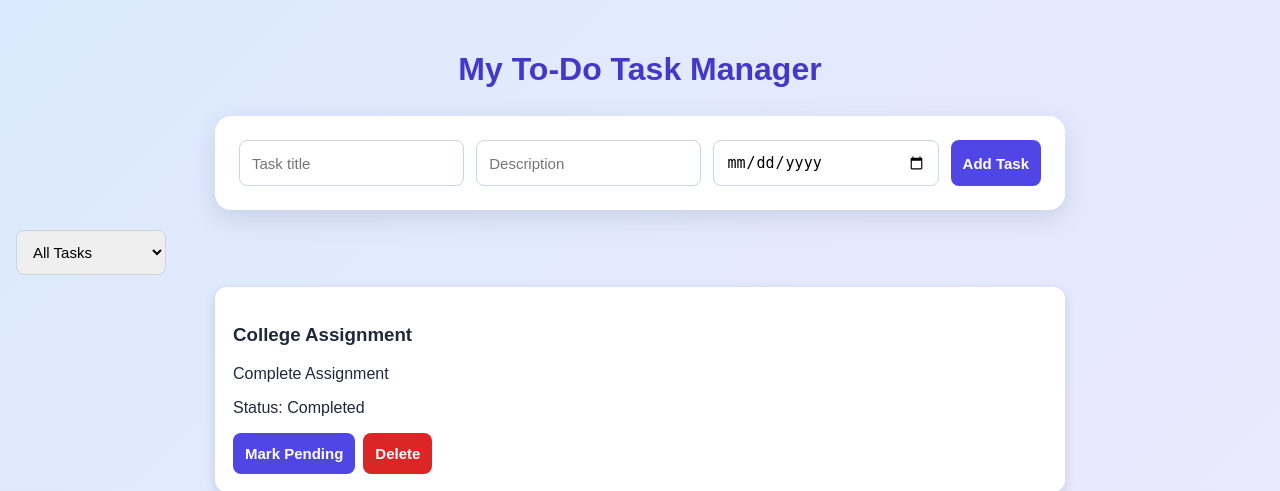
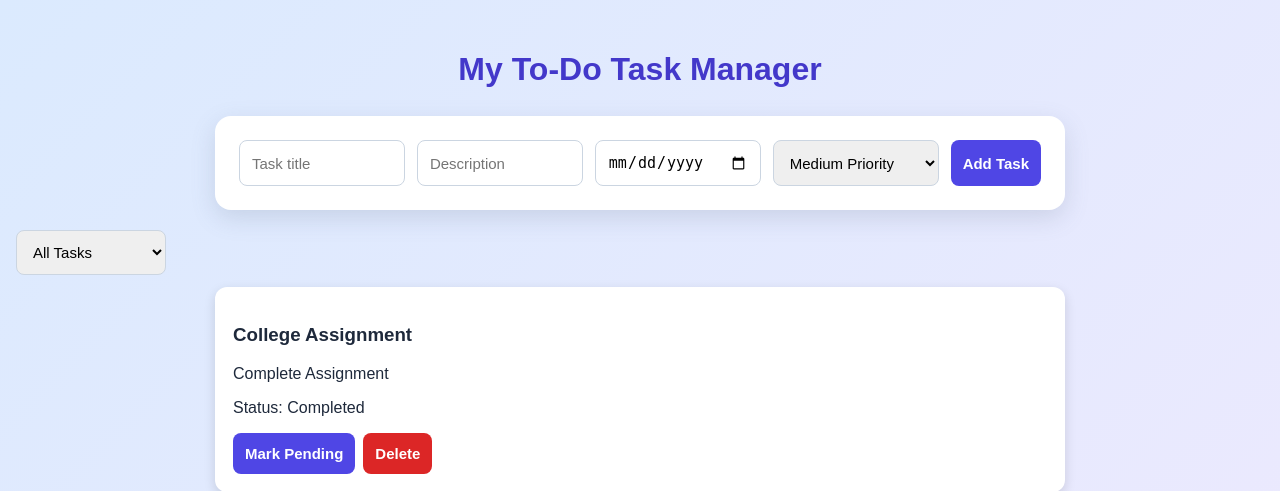
Before and after one commit to srivarshinivennela2005-glitch/Todo-Work-Manager-Srivarshini, a Flask app: page / in a window 1280 px wide. Shown: the top 491 px of the page. Run offline with Flask 3, Linux system fonts and the light colour scheme; data comes from the database, SQL or seed files in the repository.

Commit message:
Update index.html

```diff
--- a/templates/index.html
+++ b/templates/index.html
@@ -10,11 +10,16 @@
     <h1>My To-Do Task Manager</h1>
 
     <form id="task-form">
-        <input id="title" type="text" placeholder="Task title" required>
-        <input id="description" type="text" placeholder="Description">
-        <input id="deadline" type="date">
-        <button type="submit">Add Task</button>
-    </form>
+  <input id="title" type="text" placeholder="Task title" required>
+  <input id="description" type="text" placeholder="Description">
+  <input id="deadline" type="date">
+  <select id="priority">
+    <option value="Low">Low Priority</option>
+    <option value="Medium" selected>Medium Priority</option>
+    <option value="High">High Priority</option>
+  </select>
+  <button type="submit">Add Task</button>
+</form>
 
     <select id="filter">
         <option value="all">All Tasks</option>
```
